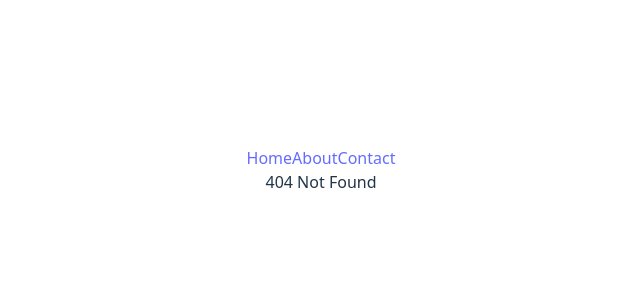
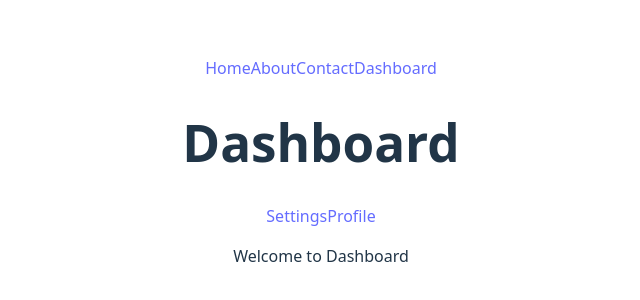
Before and after one commit to Bhanuteja74/react-lazy-loading-routing, a React (Vite) app: page /dashboard in a window 1280 px wide. Before the commit this address had no page. Shown: the part 230-530 px from the top of the page, without its empty margins (319-959 px from the left). Built offline with nearby package versions, Linux system fonts and the light colour scheme.

Commit message:
Adds Dash board component route and Adds Settings and Profile nested routes

```diff
--- a/src/App.jsx
+++ b/src/App.jsx
@@ -1,14 +1,11 @@
-import { Suspense, lazy, useState } from "react";
+import { Suspense, lazy } from "react";
 import "./App.css";
 import { Home } from "./Home";
 import { Link, Route, Routes } from "react-router-dom";
-
 const About = lazy(() => import("./About"));
 const Contact = lazy(() => import("./Contact"));
-
-const NotFound = () => {
-  return <div>404 Not Found</div>;
-};
+const Dashboard = lazy(() => import("./Dashboard"));
+const NotFound = lazy(() => import("./NotFound"));
 
 function App() {
   return (
@@ -17,6 +14,7 @@ function App() {
         <Link to="/">Home</Link>
         <Link to="/about">About</Link>
         <Link to="/contact">Contact</Link>
+        <Link to="/dashboard">Dashboard</Link>
       </nav>
 
       <Suspense fallback={<div>Loading...</div>}>
@@ -24,6 +22,10 @@ function App() {
           <Route path="/" element={<Home />} />
           <Route path="/about" element={<About />} />
           <Route path="/contact" element={<Contact />} />
+          <Route path="/dashboard" element={<Dashboard />}>
+            <Route path="settings" element={<div>Settings Page</div>} />
+            <Route path="profile" element={<div>Profile Page</div>} />
+          </Route>
           <Route path="*" element={<NotFound />} />
         </Routes>
       </Suspense>
--- /dev/null
+++ b/src/Dashboard.jsx
@@ -0,0 +1,16 @@
+import { Link, Outlet } from "react-router-dom";
+
+export default function Dashboard() {
+  return (
+    <>
+      <h1>Dashboard</h1>
+      <nav>
+        <Link to="settings">Settings</Link>
+        <Link to="profile">Profile</Link>
+      </nav>
+      <p>Welcome to Dashboard</p>
+      {/* The Outlet component renders the child routes wherever we write Outlet tag*/}
+      <Outlet />
+    </>
+  );
+}
--- /dev/null
+++ b/src/NotFound.jsx
@@ -0,0 +1,5 @@
+const NotFound = () => {
+  return <div>404 Not Found</div>;
+};
+
+export default NotFound;
```
